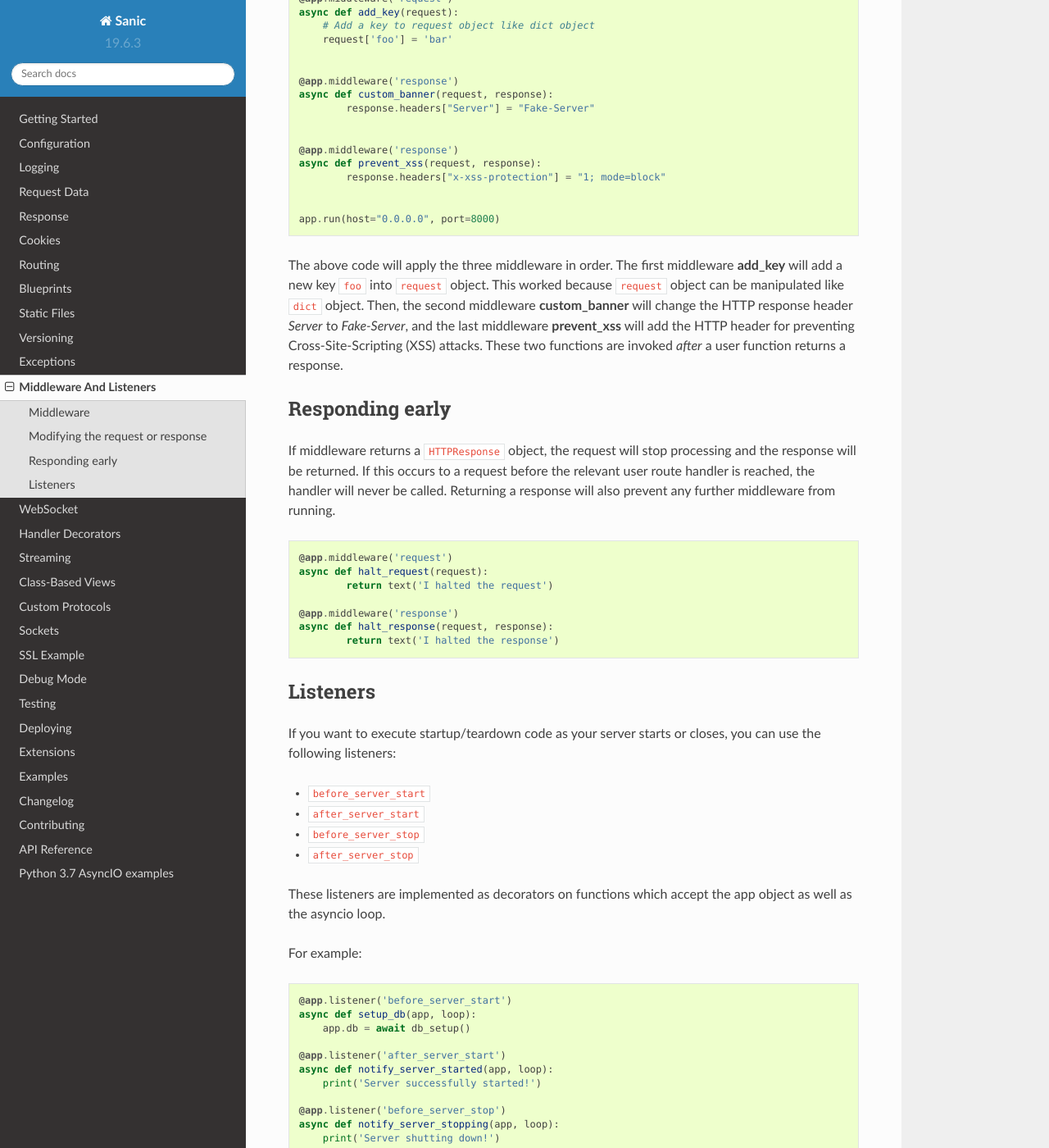
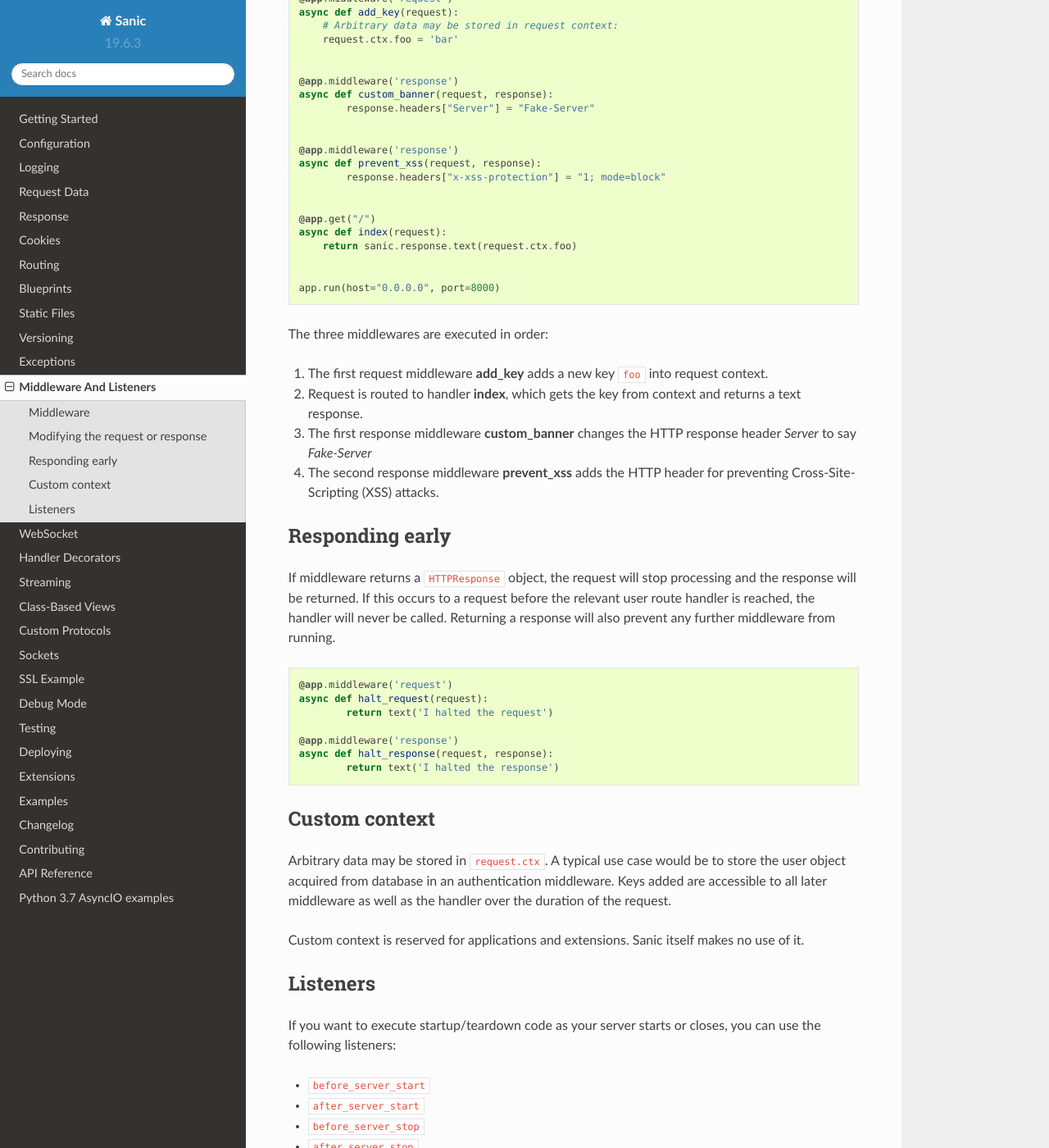
Before and after one commit to sanic-org/sanic, a Sphinx documentation site: the page built from docs/sanic/middleware.md, in a window 1280 px wide and 1400 px high, scrolled down 949 px. Shown: the whole window at 82% size. Built offline with Sphinx 7.4.7 and the Read the Docs theme 2.0.0, drawn with Linux system fonts in a browser that asks for light colours.

Commit message:
Implement dict-like API on request objects for custom data. (#1666)
* Implement dict-like API on request objects for custom data.
* Updated docs about custom_context.

````diff
--- a/docs/sanic/middleware.md
+++ b/docs/sanic/middleware.md
@@ -39,8 +39,8 @@ app = Sanic(__name__)
 
 @app.middleware('request')
 async def add_key(request):
-    # Add a key to request object like dict object
-    request['foo'] = 'bar'
+    # Arbitrary data may be stored in request context:
+    request.ctx.foo = 'bar'
 
 
 @app.middleware('response')
@@ -53,16 +53,21 @@ async def prevent_xss(request, response):
 	response.headers["x-xss-protection"] = "1; mode=block"
 
 
+@app.get("/")
+async def index(request):
+    return sanic.response.text(request.ctx.foo)
+
+
 app.run(host="0.0.0.0", port=8000)
 ```
 
-The above code will apply the three middleware in order. The first middleware
-**add_key** will add a new key `foo` into `request` object. This worked because
-`request` object can be manipulated like `dict` object. Then, the second middleware
-**custom_banner** will change the HTTP response header *Server* to
-*Fake-Server*, and the last middleware **prevent_xss** will add the HTTP
-header for preventing Cross-Site-Scripting (XSS) attacks. These two functions
-are invoked *after* a user function returns a response.
+The three middlewares are executed in order:
+
+1. The first request middleware **add_key** adds a new key `foo` into request context.
+2. Request is routed to handler **index**, which gets the key from context and returns a text response.
+3. The first response middleware **custom_banner** changes the HTTP response header *Server* to
+say *Fake-Server*
+4. The second response middleware **prevent_xss** adds the HTTP header for preventing Cross-Site-Scripting (XSS) attacks.
 
 ## Responding early
 
@@ -80,6 +85,16 @@ async def halt_request(request):
 async def halt_response(request, response):
 	return text('I halted the response')
 ```
+
+## Custom context
+
+Arbitrary data may be stored in `request.ctx`. A typical use case
+would be to store the user object acquired from database in an authentication
+middleware. Keys added are accessible to all later middleware as well as
+the handler over the duration of the request.
+
+Custom context is reserved for applications and extensions. Sanic itself makes
+no use of it.
 
 ## Listeners
 
````
Also changed, not shown: 3 other files.
